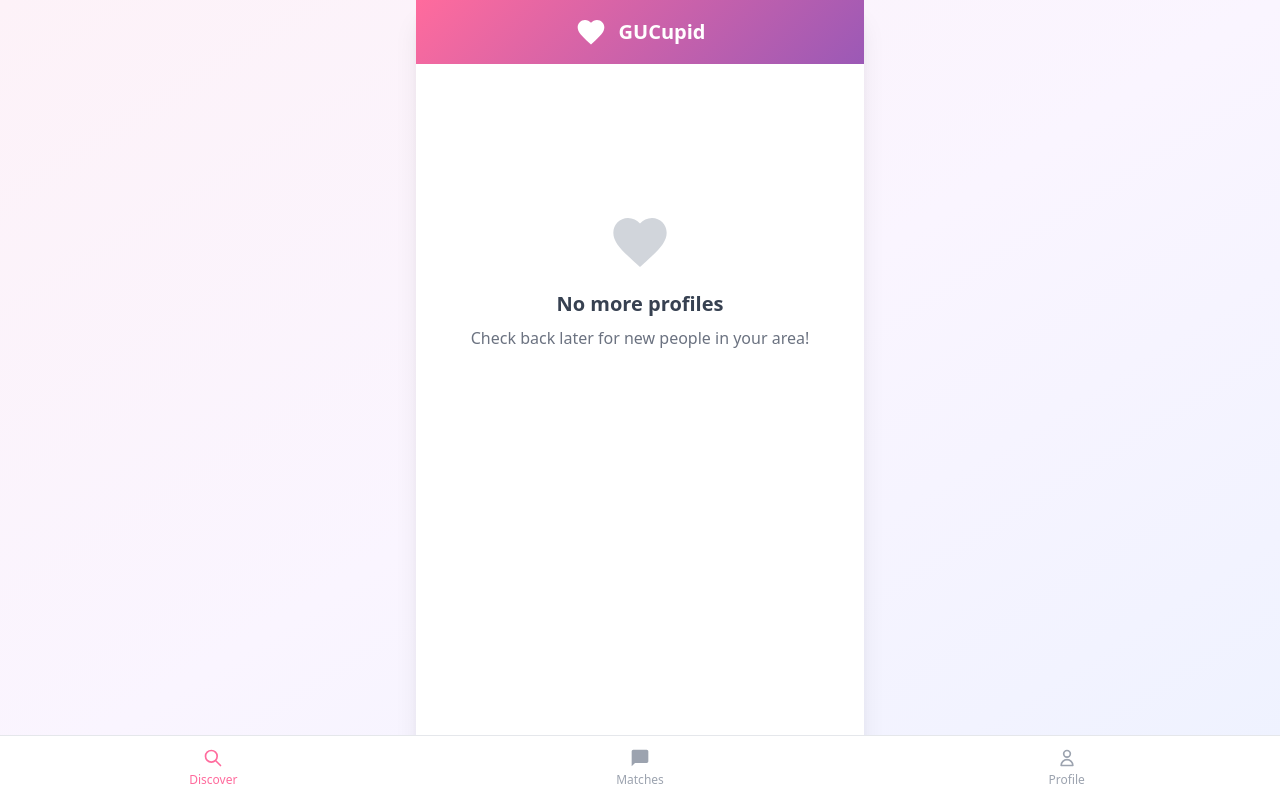
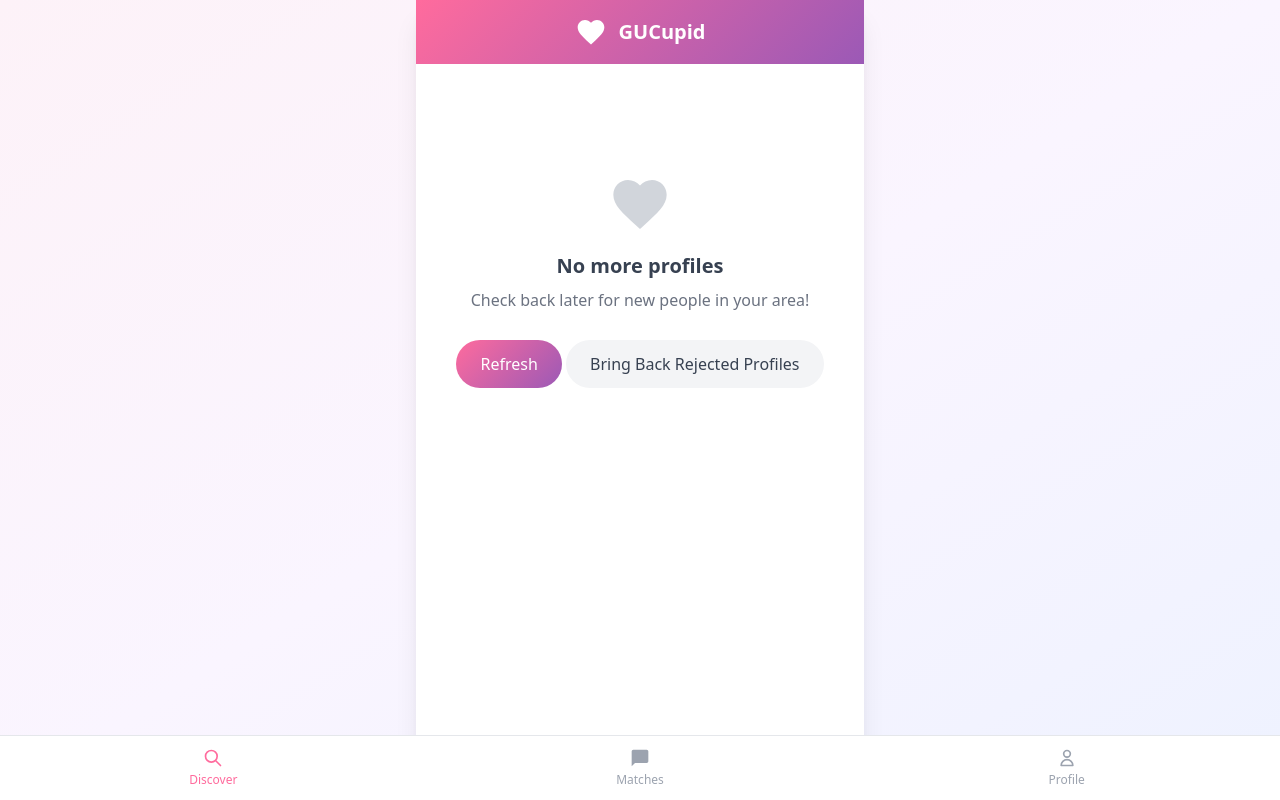
Before and after one commit to Bishal1234-ui/GUCUPID, a Django app: page / in a window 1280 px wide. Run offline with Django 5.2, Linux system fonts and the light colour scheme; a user stored in the database is signed in; data comes from the database, SQL or seed files in the repository; data that the repository does not hold is empty; some libraries are stand-ins or nearby versions.

Commit message:
Assistant checkpoint: Add reset rejected profiles feature
Assistant generated file changes:
- core/views.py: Add reset_rejected_profiles view
- core/urls.py: Add reset_rejected_profiles URL
- templates/core/home.html: Add reset rejected profiles button, Add showNoMoreCardsMessage function with reset button, Add resetRejectedProfiles JavaScript function

---

User prompt:

now in the app if i dislike a profile it gets lost. but if all the profiles are in the page along with refresh there add a button to brink back all rejected profiles back. make these changes

Replit-Commit-Author: Assistant
Replit-Commit-Session-Id: 778c2a55-41e6-4e4e-9f56-203a3a922e54

```diff
--- a/core/urls.py
+++ b/core/urls.py
@@ -11,4 +11,5 @@ urlpatterns = [
     path('send-message/<int:match_id>/', views.send_message, name='send_message'),
     path('get-messages/<int:match_id>/', views.get_messages, name='get_messages'),
     path('unmatch/', views.unmatch_user, name='unmatch_user'),
+    path('reset-rejected/', views.reset_rejected_profiles, name='reset_rejected_profiles'),
 ]
--- a/core/views.py
+++ b/core/views.py
@@ -361,3 +361,24 @@ def unmatch_user(request):
             return JsonResponse({'error': str(e)}, status=500)
 
     return JsonResponse({'error': 'Invalid request method'}, status=405)
+
+
+@login_required
+@csrf_exempt
+@require_http_methods(["POST"])
+def reset_rejected_profiles(request):
+    """Reset all rejected profiles (remove pass likes) for the current user"""
+    try:
+        # Delete all "pass" likes from the current user
+        deleted_count = Like.objects.filter(
+            from_user=request.user,
+            is_like=False
+        ).delete()[0]
+
+        return JsonResponse({
+            'success': True,
+            'message': f'Reset {deleted_count} rejected profiles'
+        })
+
+    except Exception as e:
+        return JsonResponse({'error': str(e)}, status=500)
--- a/templates/core/home.html
+++ b/templates/core/home.html
@@ -176,7 +176,15 @@
                                 <path d="M12 21.35l-1.45-1.32C5.4 15.36 2 12.28 2 8.5 2 5.42 4.42 3 7.5 3c1.74 0 3.41.81 4.5 2.09C13.09 3.81 14.76 3 16.5 3 19.58 3 22 5.42 22 8.5c0 3.78-3.4 6.86-8.55 11.54L12 21.35z"/>
                             </svg>
                             <h3 class="text-xl font-semibold text-gray-700 mb-2">No more profiles</h3>
-                            <p class="text-gray-500">Check back later for new people in your area!</p>
+                            <p class="text-gray-500 mb-4">Check back later for new people in your area!</p>
+                            <div class="space-y-3">
+                                <button onclick="location.reload()" class="px-6 py-3 gradient-romantic text-white rounded-full font-medium hover:opacity-90 transition-opacity">
+                                    Refresh
+                                </button>
+                                <button onclick="resetRejectedProfiles()" class="px-6 py-3 bg-gray-100 text-gray-700 rounded-full font-medium hover:bg-gray-200 transition-colors">
+                                    Bring Back Rejected Profiles
+                                </button>
+                            </div>
                         </div>
                     {% endif %}
                 </div>
@@ -394,9 +402,14 @@ function showNoMoreCardsMessage() {
                 </svg>
                 <h3 class="text-xl font-semibold text-gray-700 mb-2">No More Profiles</h3>
                 <p class="text-gray-500 mb-4">You've seen everyone in your area! Check back later for new profiles.</p>
-                <button onclick="location.reload()" class="px-6 py-3 gradient-romantic text-white rounded-full font-medium hover:opacity-90 transition-opacity">
-                    Refresh
-                </button>
+                <div class="space-y-3">
+                    <button onclick="location.reload()" class="px-6 py-3 gradient-romantic text-white rounded-full font-medium hover:opacity-90 transition-opacity">
+                        Refresh
+                    </button>
+                    <button onclick="resetRejectedProfiles()" class="px-6 py-3 bg-gray-100 text-gray-700 rounded-full font-medium hover:bg-gray-200 transition-colors">
+                        Bring Back Rejected Profiles
+                    </button>
+                </div>
             </div>
         `;
     }
@@ -565,5 +578,29 @@ function goToChat() {
         window.location.href = `/chat/${matchId}/`;
     }
 }
+
+async function resetRejectedProfiles() {
+    try {
+        const response = await fetch('{% url "reset_rejected_profiles" %}', {
+            method: 'POST',
+            headers: {
+                'Content-Type': 'application/json',
+                'X-CSRFToken': '{{ csrf_token }}'
+            }
+        });
+
+        const data = await response.json();
+
+        if (data.success) {
+            alert('Rejected profiles have been reset! Refreshing page...');
+            location.reload();
+        } else {
+            alert('Error: ' + data.error);
+        }
+    } catch (error) {
+        console.error('Error:', error);
+        alert('An error occurred. Please try again.');
+    }
+}
 </script>
 {% endblock %}
```
